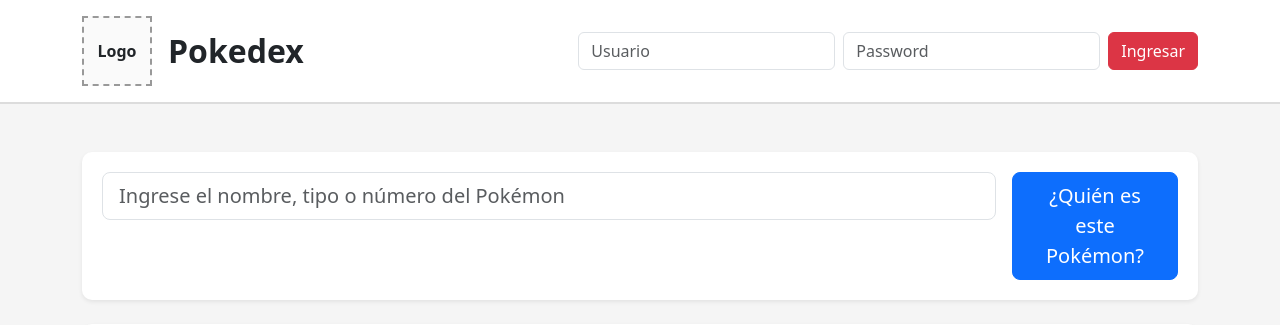
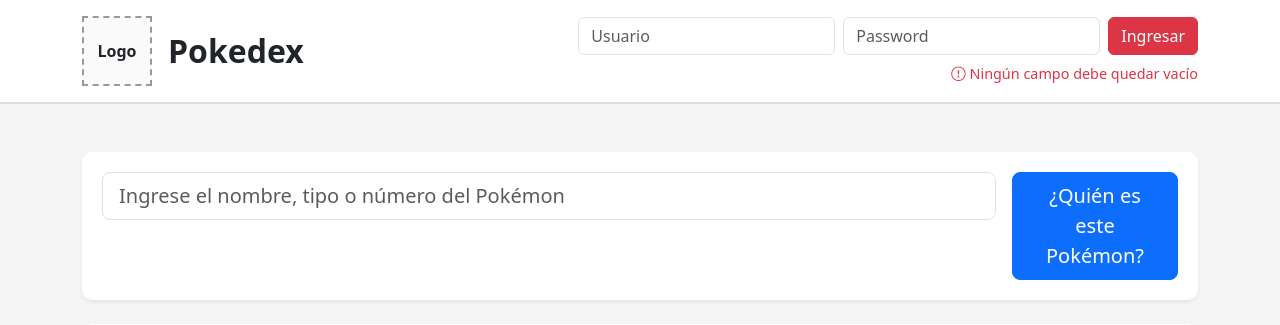
Before and after one commit to FacuOlivieri/PW2-TP-Pokedex, a PHP site: page /index.php?campoVacio=1 in a window 1280 px wide. Shown: the top 325 px of the page. Run offline with PHP 8.4, Linux system fonts and the light colour scheme.

Commit message:
validacion de input vacio en login

```diff
--- a/index.php
+++ b/index.php
@@ -75,25 +24,44 @@
 
         <!-- Logo -->
         <div class="d-flex align-items-center gap-3">
-            <div class="logo-box">
-                Logo
-            </div>
-
+            <div class="logo-box">Logo</div>
             <h1 class="title m-0">Pokedex</h1>
         </div>
 
-        <!-- Login -->
-        <form class="d-flex gap-2 ms-auto">
+        <!-- CONTENEDOR LOGIN -->
+        <div class="d-flex flex-column align-items-end ms-auto">
 
-            <input type="text" class="form-control" placeholder="Usuario">
+            <!-- FORM -->
+            <form action="validarAdmin.php" class="d-flex gap-2" method="post">
+                <input type="text" class="form-control" placeholder="Usuario" name="username">
+                <input type="password" class="form-control" placeholder="Password" name="password">
+                <input class="btn btn-danger" type="submit" value="Ingresar">
+            </form>
 
-            <input type="password" class="form-control" placeholder="Password">
-
-            <button class="btn btn-danger">
-                Ingresar
-            </button>
-
-        </form>
+            <?php
+            if (isset($_GET["campoVacio"])) {
+                echo "
+                        <p class='login-warning'>
+                            <i class='bi bi-exclamation-circle'></i>
+                            Ningún campo debe quedar vacío
+                        </p>
+                    ";
+            }
+            /*
+             * ACA IRIA SI ESTAN MAL LA CONTRASEÑA O EL USUARIO, CONTRASTAR CON BD
+             *
+             *
+                    if (isset($_GET["errorLogin"])) {
+                        echo "
+                                <p class='login-warning'>
+                                    <i class='bi bi-exclamation-circle'></i>
+                                    Usuario o contraseña incorrectos
+                                </p>
+                            ";
+                    }
+            */
+            ?>
+        </div>
 
     </div>
 </nav>
--- /dev/null
+++ b/styles.css
@@ -0,0 +1,55 @@
+body {
+    background-color: #f5f5f5;
+}
+
+.navbar-custom {
+    background-color: white;
+    border-bottom: 2px solid #dcdcdc;
+}
+
+.logo-box {
+    width: 70px;
+    height: 70px;
+    border: 2px dashed #999;
+    display: flex;
+    align-items: center;
+    justify-content: center;
+    font-weight: bold;
+    background-color: #fafafa;
+}
+
+.title {
+    font-size: 2rem;
+    font-weight: bold;
+}
+
+.search-section {
+    background-color: white;
+    border-radius: 10px;
+    padding: 20px;
+}
+
+.table-container {
+    background-color: white;
+    border-radius: 10px;
+    padding: 20px;
+}
+
+.pokemon-img {
+    width: 70px;
+    height: 70px;
+    object-fit: contain;
+}
+
+.badge-type {
+    font-size: 0.9rem;
+    padding: 8px 12px;
+}
+
+.login-warning {
+    color: #dc3545;
+    font-size: 0.9rem;
+    margin-top: 8px;
+    margin-bottom: 0;
+    font-weight: 500;
+}
```
Also changed, not shown: other parts of index.php (+0 -51 lines), validarAdmin.php (added, +12 -0 lines).
